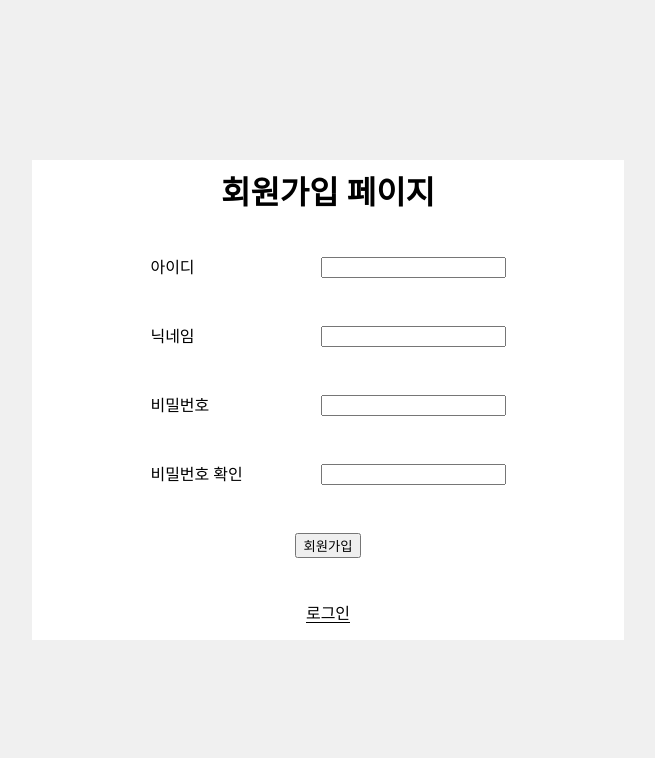
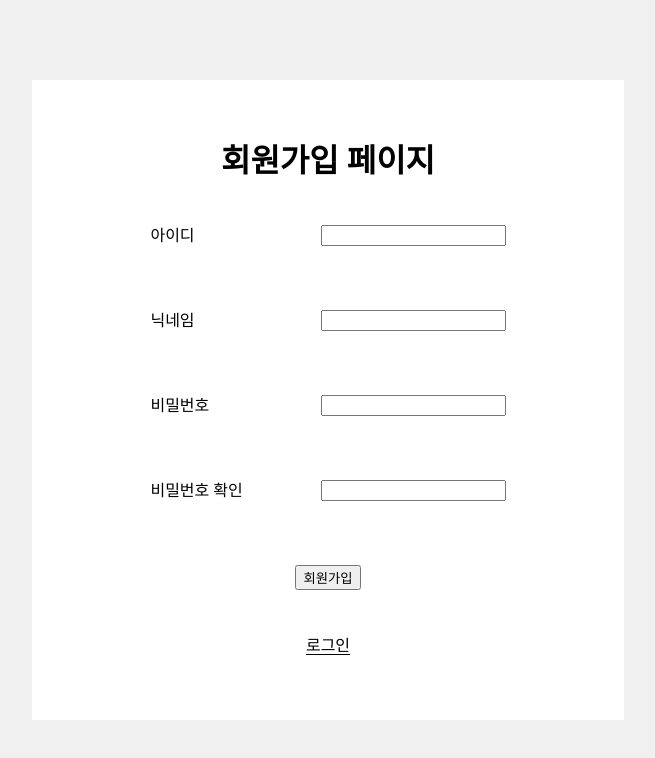
Before and after one commit to picoloman6/nbc_react_3_fan_letter2, a React (Vite) app: page /auth in a window 1280 px wide. Both pictures are taken after a click on the element "회원가입". Shown: the top 758 px of the page, without its empty margins (312-967 px from the left). Built offline with nearby package versions, Linux system fonts and the light colour scheme; no server answers.

Commit message:
[feature] 회원가입 구현

```diff
--- a/src/components/Auth/AuthPage.style.tsx
+++ b/src/components/Auth/AuthPage.style.tsx
@@ -32,8 +32,8 @@ export const StLoginModal = styled('form', {
         maxHeight: '22rem'
       },
       false: {
-        height: '85vh',
-        maxHeight: '30rem'
+        height: '95vh',
+        maxHeight: '40rem'
       }
     }
   }
@@ -44,8 +44,17 @@ export const StModalTitle = styled('h1', {
   fontWeight: 'bold'
 });
 
+export const StInputErrWrapper = styled('div', {
+  width: '60%'
+});
+
 export const StInputWapper = styled('div', {
   ...flex,
   justifyContent: 'space-between',
-  width: '60%'
+  width: '100%'
 });
+
+export const StBtnWrapper = styled('div', {
+  ...flex,
+  flexDirection: 'column'
+});
--- a/src/components/Auth/RegisterModal.tsx
+++ b/src/components/Auth/RegisterModal.tsx
@@ -1,31 +1,114 @@
 import { StLoginSpan } from '../Home/Header.style';
-import { StLoginModal, StModalTitle, StInputWapper } from './AuthPage.style';
+import {
+  StLoginModal,
+  StModalTitle,
+  StInputWapper,
+  StBtnWrapper,
+  StInputErrWrapper
+} from './AuthPage.style';
+import { StErrMsg } from '../Home/MainForm.style';
+import useFrom from '../../hooks/useForm';
+import useError from '../../hooks/useError';
+import { registerUserApi } from '../../apis/users';
+import { checkRegFormValue } from '../../controllers';
 
 interface RegisterModalPropsTypes {
   changeIsLogin: () => void;
 }
 
 const RegisterModal = ({ changeIsLogin }: RegisterModalPropsTypes) => {
+  const { value, handleChange, reset } = useFrom({
+    id: '',
+    password: '',
+    confirmPassword: '',
+    nickname: ''
+  });
+  const { err, handleChangeErr } = useError();
+
+  const handleSubmit = (e: React.FormEvent) => {
+    e.preventDefault();
+    const { id, password, confirmPassword, nickname } = value;
+    const checkValue = checkRegFormValue(value);
+
+    if (nickname === undefined || confirmPassword === undefined) {
+      return;
+    }
+
+    if (checkValue.type === '') {
+      registerUserApi({
+        id,
+        password,
+        nickname
+      });
+
+      reset();
+    }
+
+    handleChangeErr(checkValue);
+  };
+
   return (
-    <StLoginModal isLogin='false'>
+    <StLoginModal isLogin='false' onSubmit={handleSubmit}>
       <StModalTitle>회원가입 페이지</StModalTitle>
+      <StInputErrWrapper>
         <StInputWapper>
-        <label>아이디</label>
-        <input type='text' />
+          <label htmlFor='register-form-id'>아이디</label>
+          <input
+            type='text'
+            id='register-form-id'
+            name='id'
+            value={value.id}
+            autoComplete='off'
+            onChange={handleChange}
+          />
         </StInputWapper>
+        <StErrMsg>{err.type === 'id' && err.msg}</StErrMsg>
+      </StInputErrWrapper>
+      <StInputErrWrapper>
         <StInputWapper>
-        <label>닉네임</label>
-        <input type='text' />
+          <label htmlFor='register-form-nickname'>닉네임</label>
+          <input
+            type='text'
+            id='register-form-nickname'
+            name='nickname'
+            value={value.nickname}
+            autoComplete='off'
+            onChange={handleChange}
+          />
         </StInputWapper>
+        <StErrMsg>{err.type === 'nickname' && err.msg}</StErrMsg>
+      </StInputErrWrapper>
+      <StInputErrWrapper>
         <StInputWapper>
-        <label>비밀번호</label>
-        <input type='password' />
+          <label htmlFor='register-form-password'>비밀번호</label>
+          <input
+            type='password'
+            id='register-form-password'
+            name='password'
+            value={value.password}
+            autoComplete='off'
+            onChange={handleChange}
+          />
         </StInputWapper>
+        <StErrMsg>{err.type === 'password' && err.msg}</StErrMsg>
+      </StInputErrWrapper>
+      <StInputErrWrapper>
         <StInputWapper>
-        <label>비밀번호 확인</label>
-        <input type='password' />
+          <label htmlFor='register-form-confirm-password'>비밀번호 확인</label>
+          <input
+            type='password'
+            id='register-form-confirm-password'
+            name='confirmPassword'
+            value={value.confirmPassword}
+            autoComplete='off'
+            onChange={handleChange}
+          />
         </StInputWapper>
+        <StErrMsg>{err.type === 'confirmPassword' && err.msg}</StErrMsg>
+      </StInputErrWrapper>
+      <StBtnWrapper>
         <button>회원가입</button>
+      </StBtnWrapper>
       <StLoginSpan onClick={changeIsLogin}>로그인</StLoginSpan>
     </StLoginModal>
   );
--- a/src/controllers/index.ts
+++ b/src/controllers/index.ts
@@ -1,5 +1,6 @@
 import { letterLenLimit } from '../constants';
 import { ErrMsgTypes } from '../types/letters';
+import { RegisterValueTypes } from '../types/users';
 
 export const convertDate = (dateTime: number) => {
   const dateObj = new Date(dateTime);
@@ -39,3 +40,41 @@ export const checkFormValue = (
 
   return { type: '', msg: '' };
 };
+
+export const checkRegFormValue = (value: RegisterValueTypes): ErrMsgTypes => {
+  const { id, password, confirmPassword, nickname } = value;
+
+  if (id.length < 2) {
+    return { type: 'id', msg: '아이디를 두글자 이상 입력하세요' };
+  }
+
+  if (nickname === '' && nickname.length < 2) {
+    return {
+      type: 'nickname',
+      msg: '닉네임을 두글자 이상 입력하세요'
+    };
+  }
+
+  if (password.length < 2) {
+    return {
+      type: 'password',
+      msg: '비밀번호를 두글자 이상 입력하세요'
+    };
+  }
+
+  if (confirmPassword === '' && confirmPassword.length < 2) {
+    return {
+      type: 'confirmPassword',
+      msg: '비밀번호 확인을 두글자 이상 입력하세요'
+    };
+  }
+
+  if (password !== confirmPassword) {
+    return {
+      type: 'confirmPassword',
+      msg: '비밀번호가 일치하지 않습니다'
+    };
+  }
+
+  return { type: '', msg: '' };
+};
--- /dev/null
+++ b/src/hooks/useError.ts
@@ -0,0 +1,14 @@
+import { useState } from 'react';
+import { ErrMsgTypes } from '../types/letters';
+
+const useError = () => {
+  const [err, setErr] = useState<ErrMsgTypes>({ type: '', msg: '' });
+
+  const handleChangeErr = (newErr: ErrMsgTypes) => {
+    setErr(newErr);
+  };
+
+  return { err, handleChangeErr };
+};
+
+export default useError;
--- /dev/null
+++ b/src/hooks/useForm.ts
@@ -0,0 +1,20 @@
+import { useState } from 'react';
+
+import { RegisterValueTypes } from '../types/users';
+
+const useFrom = (state: RegisterValueTypes) => {
+  const [value, setValue] = useState({ ...state });
+
+  const handleChange = (e: React.ChangeEvent<HTMLInputElement>) => {
+    const { name, value } = e.target;
+    setValue((prev) => ({ ...prev, [name]: value }));
+  };
+
+  const reset = () => {
+    setValue(state);
+  };
+
+  return { value, handleChange, reset };
+};
+
+export default useFrom;
```
Also changed, not shown: src/types/letters.ts (+8 -1 lines), src/types/users.ts (+7 -0 lines). Lines whose indentation alone changed are shown as unchanged.
